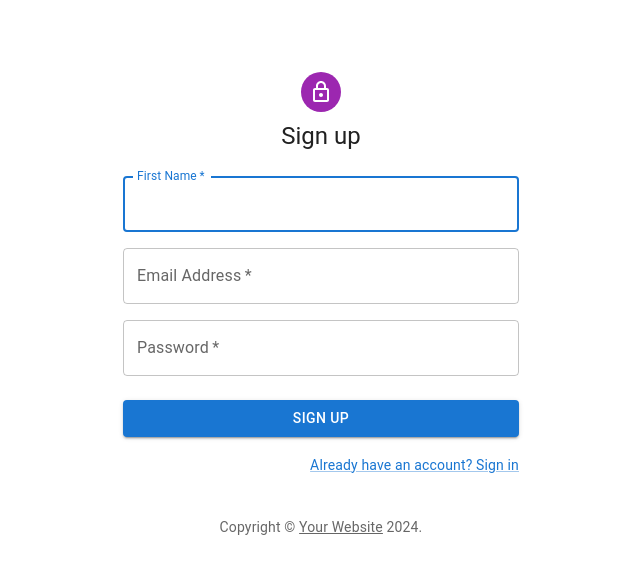
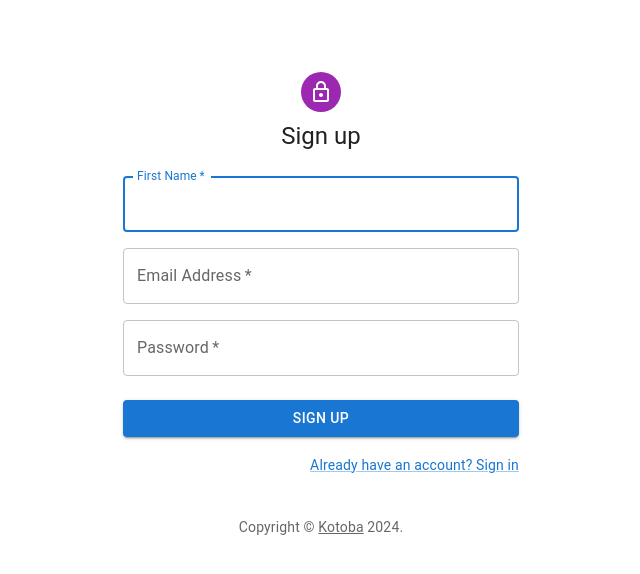
Before and after one commit to Mirai500/Kotoba, a React (Create React App) app in the folder kotoba/: page /Signup in a window 1280 px wide. Shown: the top 574 px of the page, without its empty margins (319-959 px from the left). Built offline with nearby package versions, Linux system fonts and the light colour scheme.

Commit message:
readme and signup update

```diff
--- a/kotoba/src/Screens/Signup.js
+++ b/kotoba/src/Screens/Signup.js
@@ -26,8 +26,8 @@ function Copyright(props) {
 			{...props}
 		>
 			{"Copyright © "}
-			<Link color="inherit" href="https://mui.com/">
-				Your Website
+			<Link color="inherit" href="https://github.com/Mirai500/Kotoba">
+				Kotoba
 			</Link>{" "}
 			{new Date().getFullYear()}
 			{"."}
```
Also changed, not shown: 1 other file (tests, documents, lock files or other folders).
